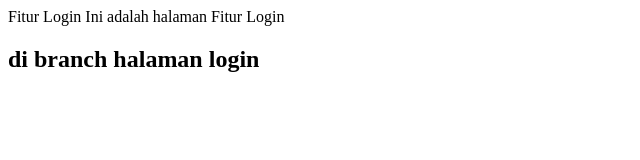
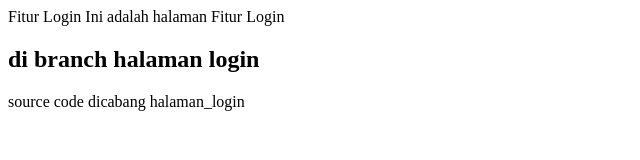
Before and after one commit to ludyansyah/belajar-git, a plain HTML site: page login.html in a window 1280 px wide. Shown: the whole page, without its empty margins (0-640 px from the left). Drawn offline with Linux system fonts and the light colour scheme.

Commit message:
perubahan pada cabang halaman_login

```diff
--- a/login.html
+++ b/login.html
@@ -6,5 +6,6 @@
 	<body>
 		<hi> Ini adalah halaman Fitur Login</hi>
 		<h2>di branch halaman login</h2>
+		<p>source code dicabang halaman_login</p>
 	</body>
 </html>
```
